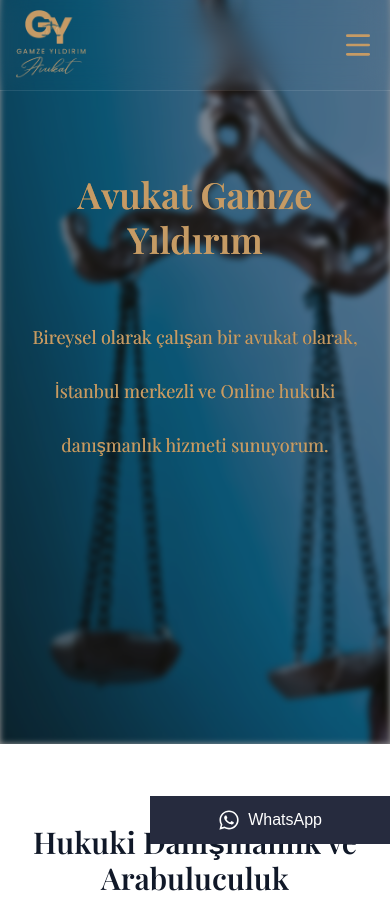
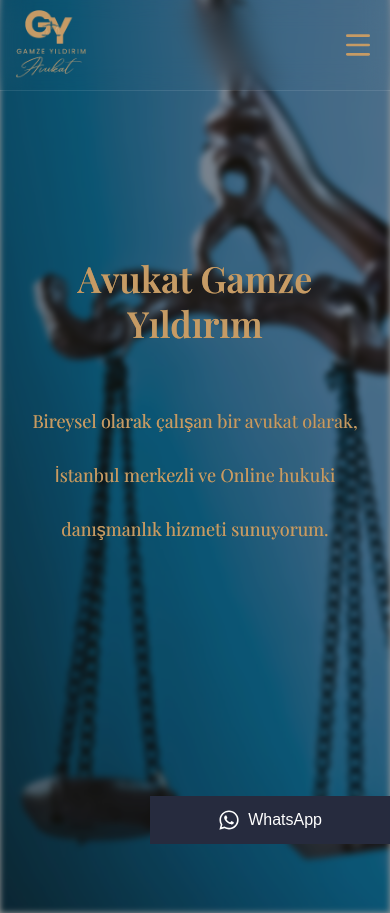
Before and after one commit to brkyildirim92/avukat-site, a Next.js app: page / in a window 390 px wide. Shown: the top 913 px of the page. Built offline with nearby package versions, Linux system fonts and the light colour scheme.

Commit message:
feat: glass mobile navbar + scroll effects3

```diff
--- a/app/page.tsx
+++ b/app/page.tsx
@@ -101,7 +101,7 @@ export const metadata = {
 
 
 export default function Home() {
-  const heroHeight = "100vh";
+  const heroHeight = "120vh";
   const spaceAfterHero = "80px";
   const spaceAfterTitle = "80px";
 
```
